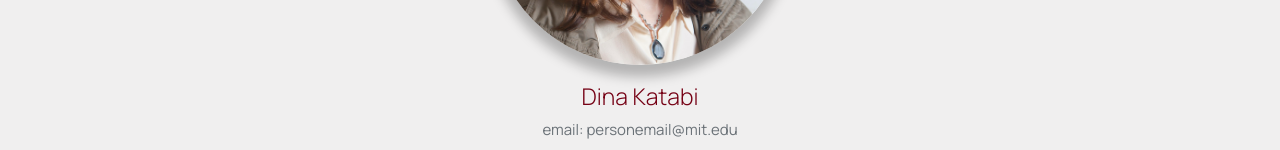
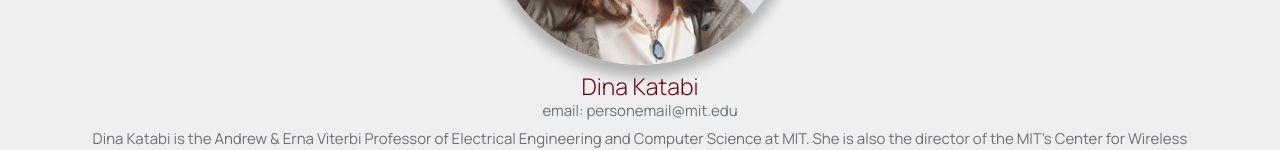
Before and after one commit to AliseenaD/Katabi-Lab-Website, a React (Create React App) app: page /people in a window 1280 px wide. Shown: the part 800-950 px from the top of the page. Built offline with nearby package versions, Linux system fonts and the light colour scheme.

Commit message:
Edited name link

```diff
--- a/src/components/ScholarProfiles.jsx
+++ b/src/components/ScholarProfiles.jsx
@@ -19,7 +19,7 @@ export default function ScholarProfiles({ individuals, isPI, isPastStudent }) {
                                     }
                                 </div>
                                 <div className="individual-description">
-                                    <p id="individual-name">{individual.name}</p>
+                                    <a id="individual-name">{individual.name}</a>
                                     {individual.email ? (<p id="individual-email">email: {individual.email}</p>) : ''}
                                     {isPastStudent ? '' : <p id="individual-bio">{individual.bio}</p>}
                                 </div>
--- a/src/styles/componentStyles.css
+++ b/src/styles/componentStyles.css
@@ -264,7 +264,7 @@ SCHOLARS SECTION
 
 #individual-email, #individual-bio {
     font-size: 15px;
-    margin-top: -1rem;
+    margin-top: -0.1rem;
     color: #6a7177;
 }
 
```
Also changed, not shown: src/pages/Home.jsx (line endings or trailing spaces).
